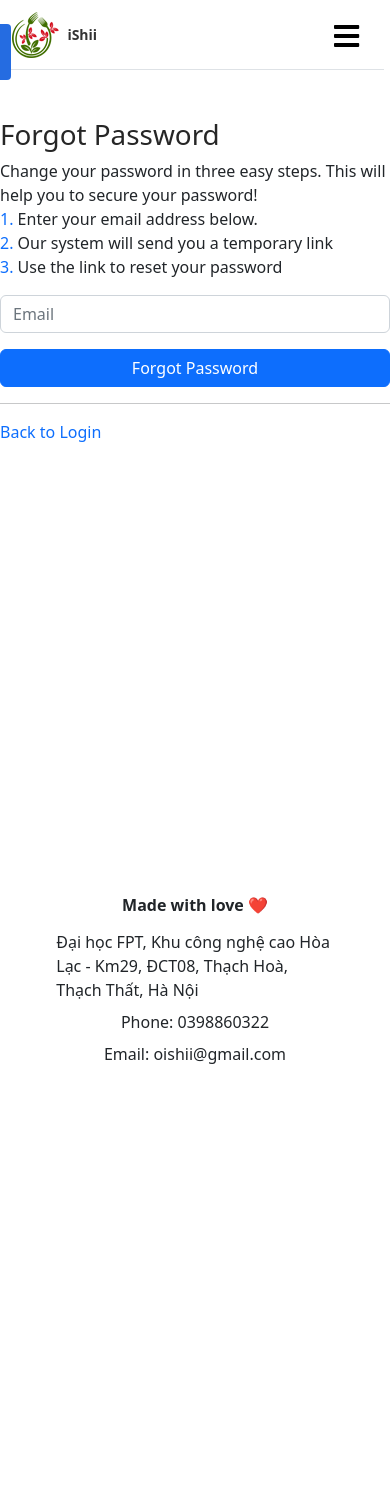
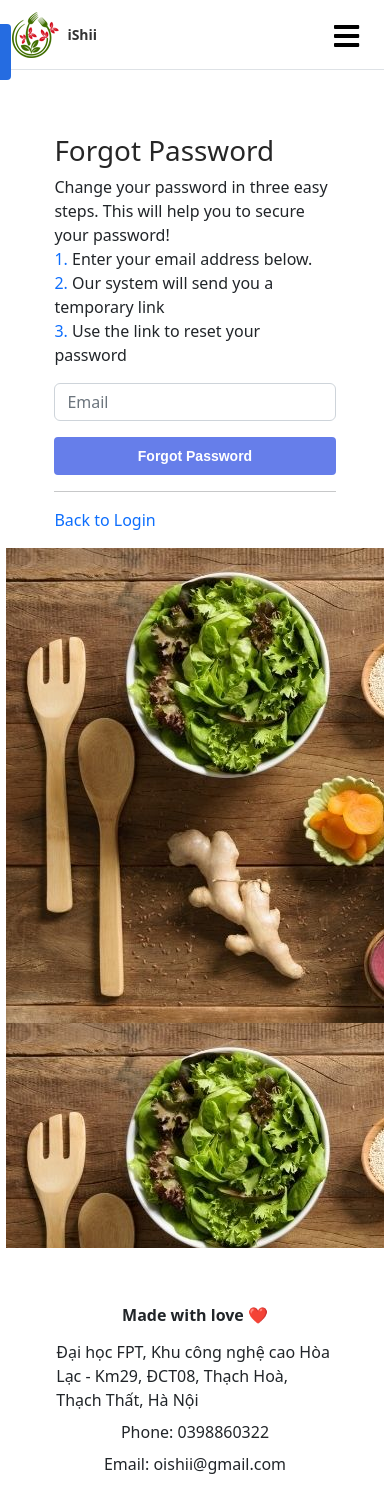
Before and after one commit to tlongksa/shareRecipe, a React (Create React App) app: page /forgot-password in a window 390 px wide. Before the commit the page ends 1076 px from the top, so only its background shows below. Built offline with nearby package versions, Linux system fonts and the light colour scheme.

Commit message:
add background to forgot password pga

```diff
--- a/src/containers/Auth/forgotPass.scss
+++ b/src/containers/Auth/forgotPass.scss
@@ -39,3 +39,17 @@
         }
     }
 }
+.forgot-password__container {
+    display: flex;
+    .bgr-fotgot-left {
+        background-image: url(../../assets/img/img4.jpg);
+        height: 700px;
+        width: 50%;
+    }
+    @media (max-width: 900px) {
+        flex-direction: column-reverse;
+        .bgr-fotgot-left {
+            width: 100%;
+        }
+    }
+}
--- a/src/containers/Auth/forgotPassword.js
+++ b/src/containers/Auth/forgotPassword.js
@@ -1,11 +1,10 @@
-import { useState, useRef } from 'react';
+import { useState } from 'react';
 import { Link, useNavigate } from 'react-router-dom';
 import Form from '../../components/Form/form';
 import './forgotPass.scss';
 import { forgotPasswordRequest } from '../../api/requests';
 
 const ForgotPassword = (props) => {
-    const errRef = useRef();
     const [email, setEmail] = useState('');
     const [success, setSuccess] = useState();
     const [validate, setValidate] = useState({});
@@ -51,15 +50,15 @@ const ForgotPassword = (props) => {
                 setIsSubmitting(false);
                 console.log(error);
             });
-        errRef.current.focus();
     };
 
     return (
         <div className="mt-5 mh-85vh">
+            <div className="custom-page__container">
+                <div className="forgot-password__container">
                     <div className="bgr-fotgot-left"></div>
-            <div className="bgr-fotgot-right">
-                <div className="d-flex flex-column align-content-end">
-                    <div className="auth-body mx-auto">
+                    <div className="bgr-fotgot-right p-3 px-5">
+                        <div className="auth-body">
                             <h1>Forgot Password</h1>
                             <p>Change your password in three easy steps. This will help you to secure your password!</p>
                             <ol className="list-unstyled">
@@ -71,11 +70,17 @@ const ForgotPassword = (props) => {
                                     temporary link
                                 </li>
                                 <li>
-                                <span className="text-primary text-medium">3. </span>Use the link to reset your password
+                                    <span className="text-primary text-medium">3. </span>Use the link to reset your
+                                    password
                                 </li>
                             </ol>
-                        <div className="">
-                            <form className="auth-form" method="POST" onSubmit={forgotPassword} autoComplete={'off'}>
+                            <div>
+                                <form
+                                    className="auth-form"
+                                    method="POST"
+                                    onSubmit={forgotPassword}
+                                    autoComplete={'off'}
+                                >
                                     <div className="email mb-3">
                                         <input
                                             type="email"
@@ -94,23 +99,23 @@ const ForgotPassword = (props) => {
                                                 validate.validate && validate.validate.email ? 'd-block' : 'd-none'
                                             }`}
                                         >
-                                        {validate.validate && validate.validate.email ? validate.validate.email[0] : ''}
+                                            {validate.validate && validate.validate.email
+                                                ? validate.validate.email[0]
+                                                : ''}
                                         </div>
                                     </div>
 
                                     <div className="text-center">
                                         <button
                                             type="submit"
-                                        className="btn btn-primary w-100 theme-btn mx-auto"
+                                            className="button button-full button-sm"
                                             disabled={isSubmitting}
                                         >
                                             Forgot Password
                                         </button>
                                     </div>
                                 </form>
-                            <p ref={errRef} className={success ? 'sucmsg' : 'offscreen'}>
-                                {success}
-                            </p>
+                                <p className={success ? 'sucmsg' : 'offscreen'}>{success}</p>
                                 <hr />
                                 <p className="">
                                     <Link className="text-back" to="/signin">
@@ -122,6 +127,7 @@ const ForgotPassword = (props) => {
                     </div>
                 </div>
             </div>
+        </div>
     );
 };
 
```
Lines whose indentation alone changed are shown as unchanged.
